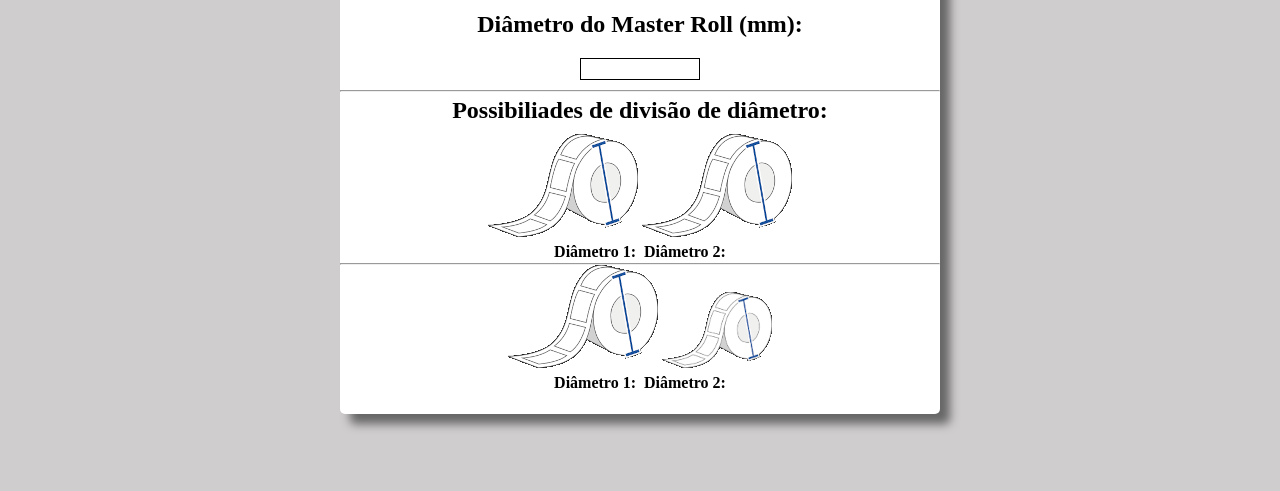
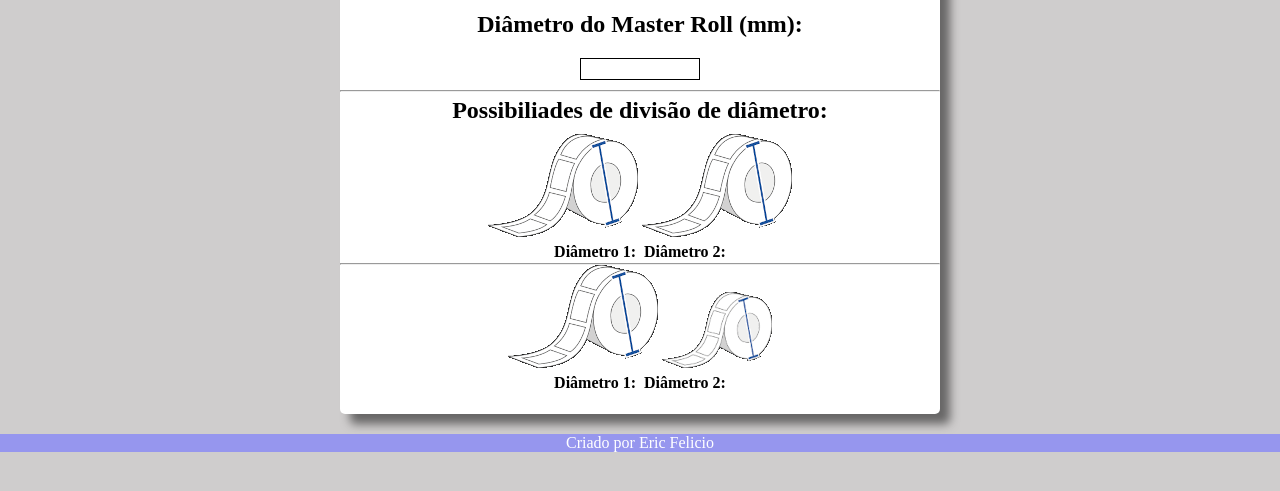
Before and after one commit to ericfeliciodesousa/project-factory-tools, a plain HTML site: page index.html in a window 1280 px wide. Shown: the part 293-784 px from the top of the page. Drawn offline with Linux system fonts and the light colour scheme.

Commit message:
add-footer

```diff
--- a/index.html
+++ b/index.html
@@ -35,6 +35,6 @@
                 <h2>Diâmetro 2:</h2>
             </div>
     </main>
-
 </body>
+<footer>Criado por Eric Felicio</footer>
 </html>
--- a/style.css
+++ b/style.css
@@ -74,3 +74,8 @@ div.diameter > h2 {
     display: inline-block;
     text-align: center;
 }
+footer{
+    background-color: rgb(150, 150, 238);
+    color: white;
+    text-align: center;
+}
```
